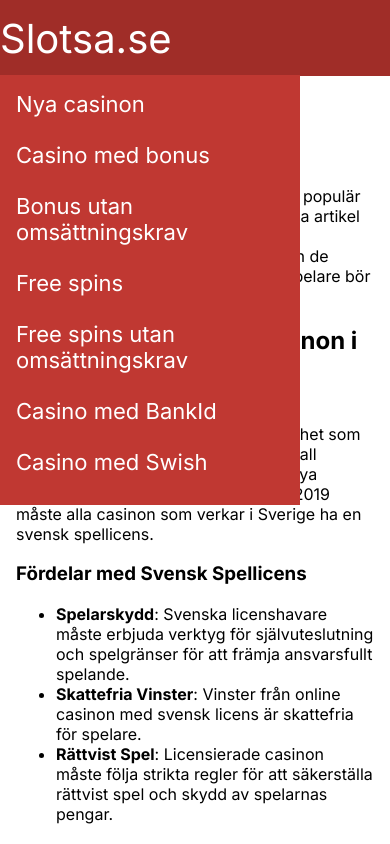
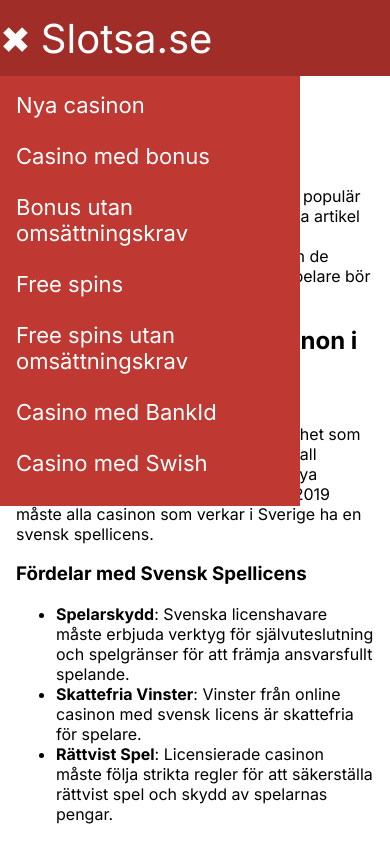
Before and after one commit to johanperjulius1/ppc, a Next.js app: page /alla-casinon in a window 390 px wide. Shown: the top 844 px of the page. Built offline with nearby package versions, Linux system fonts and the light colour scheme.

Commit message:
mobile menu with inline block

```diff
--- a/src/app/layout.tsx
+++ b/src/app/layout.tsx
@@ -1,7 +1,7 @@
 import type { Metadata } from "next";
 import { Inter } from "next/font/google";
 import "./globals.css";
-import Menu from "@/components/menu/menu";
+import Menu from "@/components/menu/Menu";
 import Footer from "@/components/footer/footer"
 import styles from './layout.module.css'
 
--- a/src/components/menu/menu.tsx
+++ b/src/components/menu/Menu.tsx
@@ -1,14 +1,26 @@
-import React from 'react'
+'use client'
+import React, { useState } from 'react'
 import styles from './menu.module.css';
 import Link from 'next/link';
 
-function menu() {
+function Menu() {
+
+  const [isOpen, setIsOpen] = useState(false)
+
+  const toggleMenu = () => {
+    setIsOpen(!isOpen)
+  }
+
   return (
     <header className={styles.header}>
-      <div className={styles.logo}>Slotsa.se</div>
-      <nav className={styles['nav-container']}>
+      {/* <div className='hello-wrapper'> */}
+        <div className={styles.menuIcon} onClick={toggleMenu}>
+          {isOpen ? '☰' : '✖'}
+        </div>
+        <div className={styles.logo}>Slotsa.se</div>
+      {/* </div> */}
+      <nav className={`${styles['nav-container']} ${isOpen ? styles.hidden : ''}`}>
         <div className={styles['link-container']}>
-          {/* <div className={styles['link-div']}><Link href="/alla-casinon">Alla Casinon</Link></div> */}
           <div className={styles['link-div']}><Link href="/nya-casinon">Nya casinon</Link></div>
           <div className={styles['link-div']}><Link href="/casino-med-bonus">Casino med bonus</Link></div>
           <div className={styles['link-div']}>
@@ -43,7 +55,7 @@
   )
 }
 
-export default menu
+export default Menu
 
 
 
--- a/src/components/menu/menu.module.css
+++ b/src/components/menu/menu.module.css
@@ -6,13 +6,13 @@
   z-index: 1000;
 }
 .logo {
+  align-items: center;
   color: #fff;
+  display: flex;
   font-size: 40px;
   height: 76px;
   margin: 0 auto;
   max-width: 1140px;
-  display: flex;
-  align-items: center;
 }
 
 .nav-container {
@@ -20,14 +20,13 @@
 }
 
 .link-container {
+  align-items: center;
   display: flex;
   justify-content: space-between;
+  margin: 0 auto;
   max-width: 1140px;
-  margin: 0 auto;
   min-height: 60px;
-  align-items: center;
 }
-
 
 .link-div a {
   color: white;
@@ -50,6 +49,10 @@
   cursor: pointer;
 }
 
+.menuIcon {
+  display: none;
+}
+
 @media (max-width: 767px) {
   .header {
     position: fixed;
@@ -58,20 +61,24 @@
     z-index: 1000;
   }
 
+  .hidden {
+    display: none;
+  }
+
   .nav-container {
     background-color: #c03832;
     height: 430px;
     left: 0;
     padding: 1rem;
     position: fixed;
-    top: 75px;
+    top: 76px;
     width: 300px;
     z-index: 20;
   }
 
   .link-container {
+    align-items: flex-start;
     flex-direction: column;
-    align-items: flex-start;
     row-gap: 25px;
   }
 
@@ -82,6 +89,18 @@
 
   .link-div a:active {
     text-decoration: underline;
+  }
+
+  .menuIcon {
+    color: white;
+    cursor: pointer;
+    display: inline-block;
+    font-size: 2.3rem;
+  }
+
+  .logo {
+    display: inline-flex;
+    margin-left: 10px;
   }
 }
 
--- a/src/lib/categories-data.ts
+++ b/src/lib/categories-data.ts
@@ -1,7 +1,5 @@
 import { getCategoryData } from './categories-utils';
 
-// Assuming 'casino-bonus.md' is the markdown file for the "casino-bonus" category
-// Adjust the filename as necessary based on your actual file naming and structure
 const casinoMedBonusData = getCategoryData('/casino-med-bonus/casino-med-bonus.md');
 const casinoMedBankidData = getCategoryData('/casino-med-bankid/casino-med-bankid.md');
 const casinoMedFreeSpinsData = getCategoryData('/casino-med-free-spins/casino-med-free-spins.md');
```
